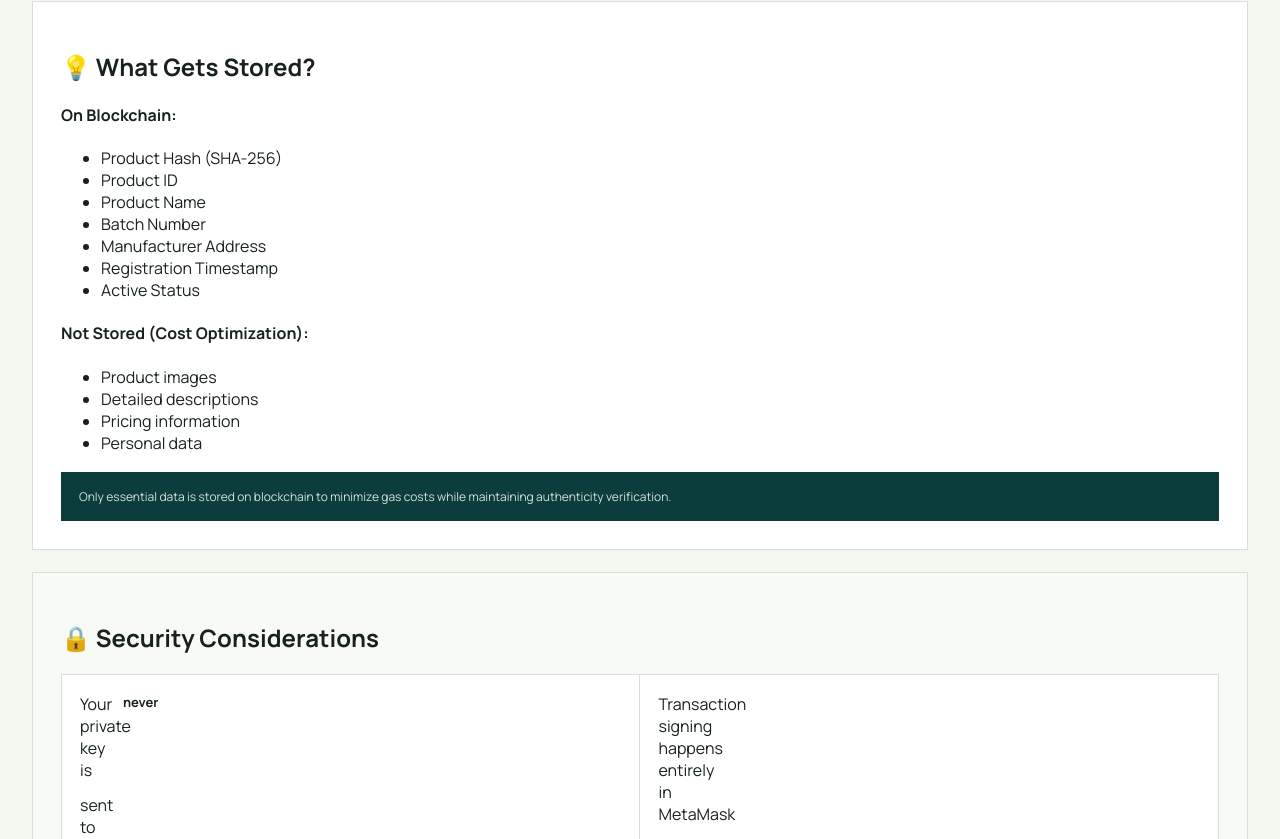
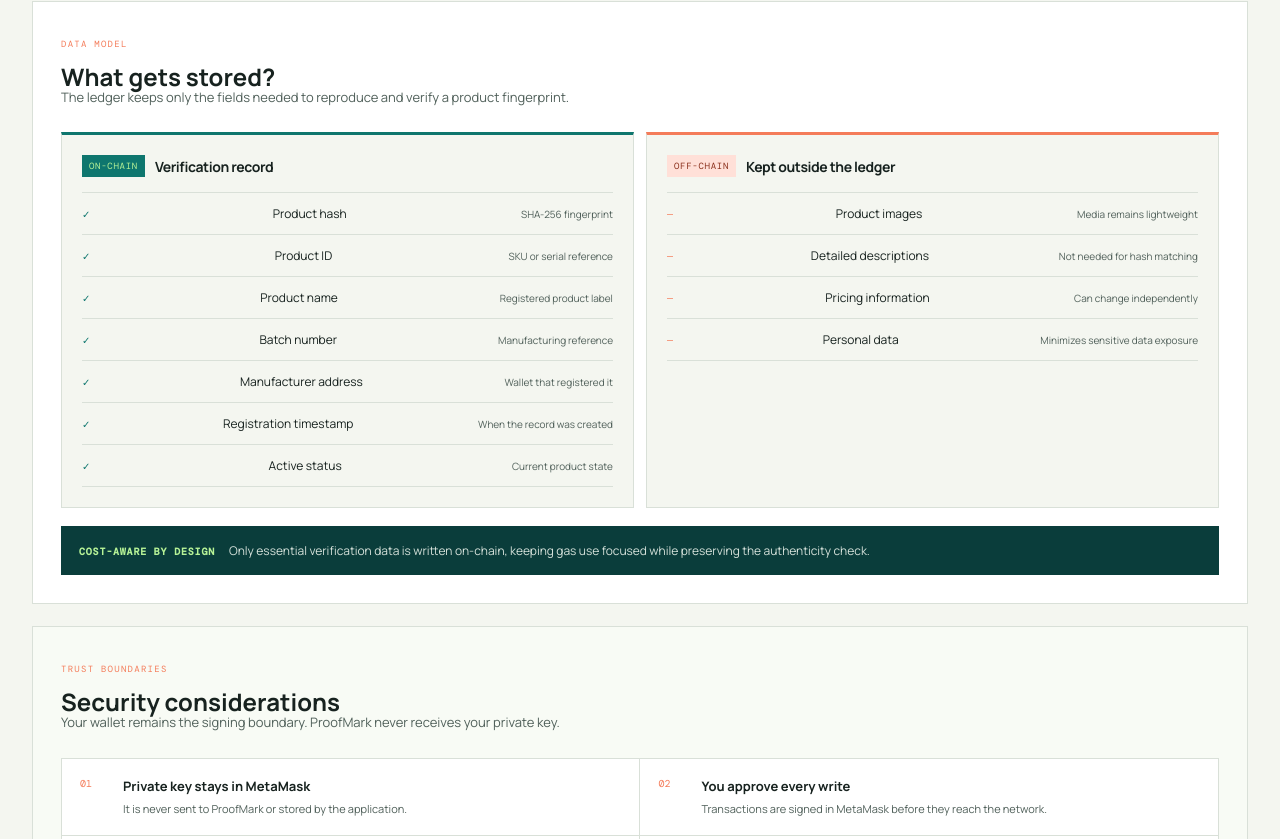
Before and after one commit to Harshal-Bsys27/ProofMark-Product-Authenticity-Blockchain, a React (Create React App) app in the folder proofmark-frontend/: page /register in a window 1280 px wide. Shown: the part 1441-2280 px from the top of the page. Built offline with nearby package versions, Linux system fonts and the light colour scheme.

Commit message:
Store latest product registration details in local storage and enhance technical and security information sections for clarity

```diff
--- a/proofmark-frontend/src/pages/RegisterProduct.jsx
+++ b/proofmark-frontend/src/pages/RegisterProduct.jsx
@@ -71,6 +71,13 @@
 
       if (result.success) {
         setTransactionDetails(result.details);
+        localStorage.setItem('proofmark-latest-registration', JSON.stringify({
+          ...result.details,
+          productId: formData.productId,
+          productName: formData.productName,
+          batchNumber: formData.batchNumber,
+          productHash,
+        }));
         setMessage('✅ Product registered successfully!');
 
         // Reset form
@@ -263,43 +270,44 @@
 
         {/* Technical Info */}
         <section className="tech-info">
-          <h2>💡 What Gets Stored?</h2>
-          <div className="storage-info">
-            <h4>On Blockchain:</h4>
-            <ul>
-              <li>Product Hash (SHA-256)</li>
-              <li>Product ID</li>
-              <li>Product Name</li>
-              <li>Batch Number</li>
-              <li>Manufacturer Address</li>
-              <li>Registration Timestamp</li>
-              <li>Active Status</li>
-            </ul>
-
-            <h4>Not Stored (Cost Optimization):</h4>
-            <ul>
-              <li>Product images</li>
-              <li>Detailed descriptions</li>
-              <li>Pricing information</li>
-              <li>Personal data</li>
-            </ul>
-
-            <p className="storage-note">
-              Only essential data is stored on blockchain to minimize gas costs
-              while maintaining authenticity verification.
-            </p>
+          <div className="section-title-row"><span className="info-kicker">DATA MODEL</span><h2>What gets stored?</h2></div>
+          <p className="section-intro">The ledger keeps only the fields needed to reproduce and verify a product fingerprint.</p>
+          <div className="storage-grid">
+            <div className="storage-column storage-onchain">
+              <div className="storage-heading"><span className="storage-badge">ON-CHAIN</span><strong>Verification record</strong></div>
+              <ul>
+                <li>Product hash <small>SHA-256 fingerprint</small></li>
+                <li>Product ID <small>SKU or serial reference</small></li>
+                <li>Product name <small>Registered product label</small></li>
+                <li>Batch number <small>Manufacturing reference</small></li>
+                <li>Manufacturer address <small>Wallet that registered it</small></li>
+                <li>Registration timestamp <small>When the record was created</small></li>
+                <li>Active status <small>Current product state</small></li>
+              </ul>
+            </div>
+            <div className="storage-column storage-offchain">
+              <div className="storage-heading"><span className="storage-badge">OFF-CHAIN</span><strong>Kept outside the ledger</strong></div>
+              <ul>
+                <li>Product images <small>Media remains lightweight</small></li>
+                <li>Detailed descriptions <small>Not needed for hash matching</small></li>
+                <li>Pricing information <small>Can change independently</small></li>
+                <li>Personal data <small>Minimizes sensitive data exposure</small></li>
+              </ul>
+            </div>
           </div>
+          <p className="storage-note"><strong>Cost-aware by design</strong><span>Only essential verification data is written on-chain, keeping gas use focused while preserving the authenticity check.</span></p>
         </section>
 
         {/* Security Note */}
         <section className="security-note">
-          <h2>🔒 Security Considerations</h2>
+          <div className="section-title-row"><span className="info-kicker">TRUST BOUNDARIES</span><h2>Security considerations</h2></div>
+          <p className="section-intro">Your wallet remains the signing boundary. ProofMark never receives your private key.</p>
           <ul className="security-list">
-            <li>Your private key is <strong>never</strong> sent to our servers</li>
-            <li>Transaction signing happens entirely in MetaMask</li>
-            <li>Once registered, data is immutable on blockchain</li>
-            <li>Only authorized manufacturers can register products</li>
-            <li>Hash generation is deterministic - same data produces same hash</li>
+            <li><span>01</span><div><strong>Private key stays in MetaMask</strong><p>It is never sent to ProofMark or stored by the application.</p></div></li>
+            <li><span>02</span><div><strong>You approve every write</strong><p>Transactions are signed in MetaMask before they reach the network.</p></div></li>
+            <li><span>03</span><div><strong>Records are immutable</strong><p>Once confirmed, a registration cannot be edited or quietly removed.</p></div></li>
+            <li><span>04</span><div><strong>Registration is permissioned</strong><p>Only authorized manufacturer wallets can create product records.</p></div></li>
+            <li><span>05</span><div><strong>Hashes are deterministic</strong><p>The same product details always produce the same fingerprint.</p></div></li>
           </ul>
         </section>
       </main>
```
